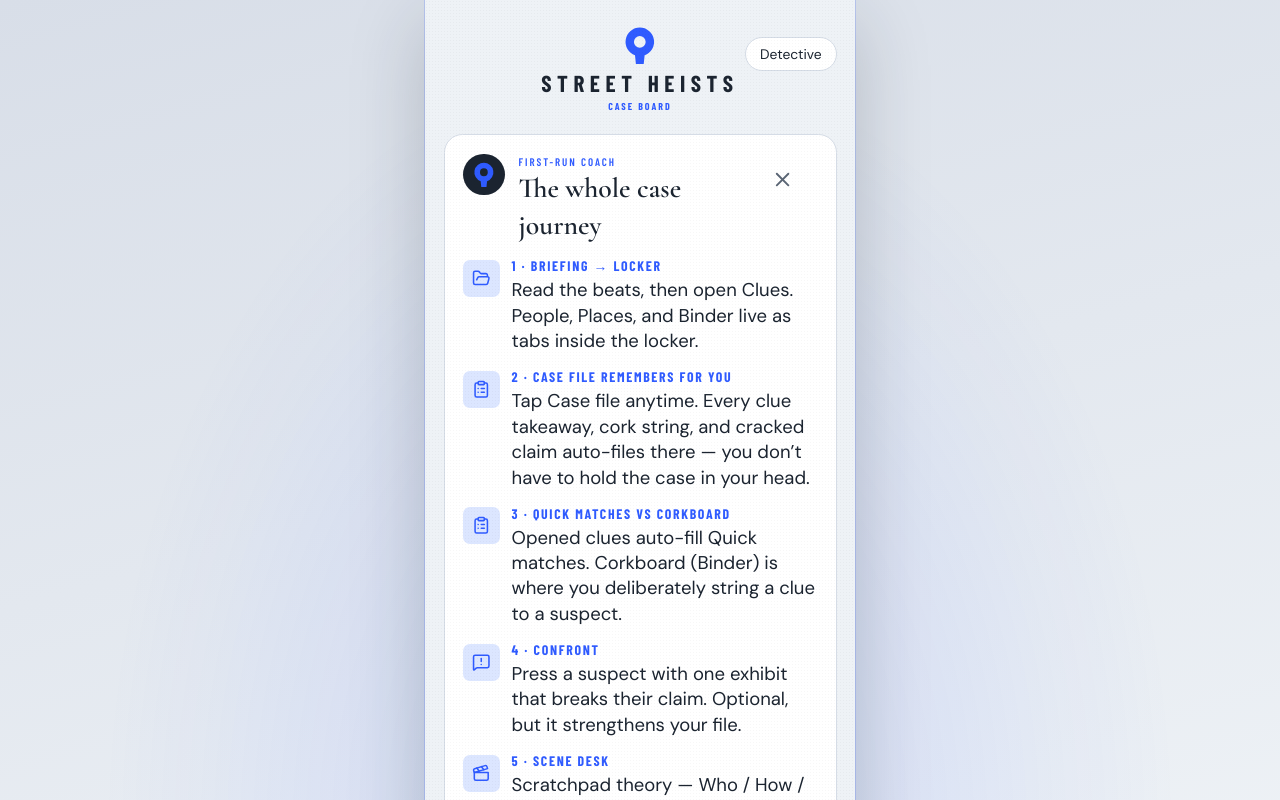
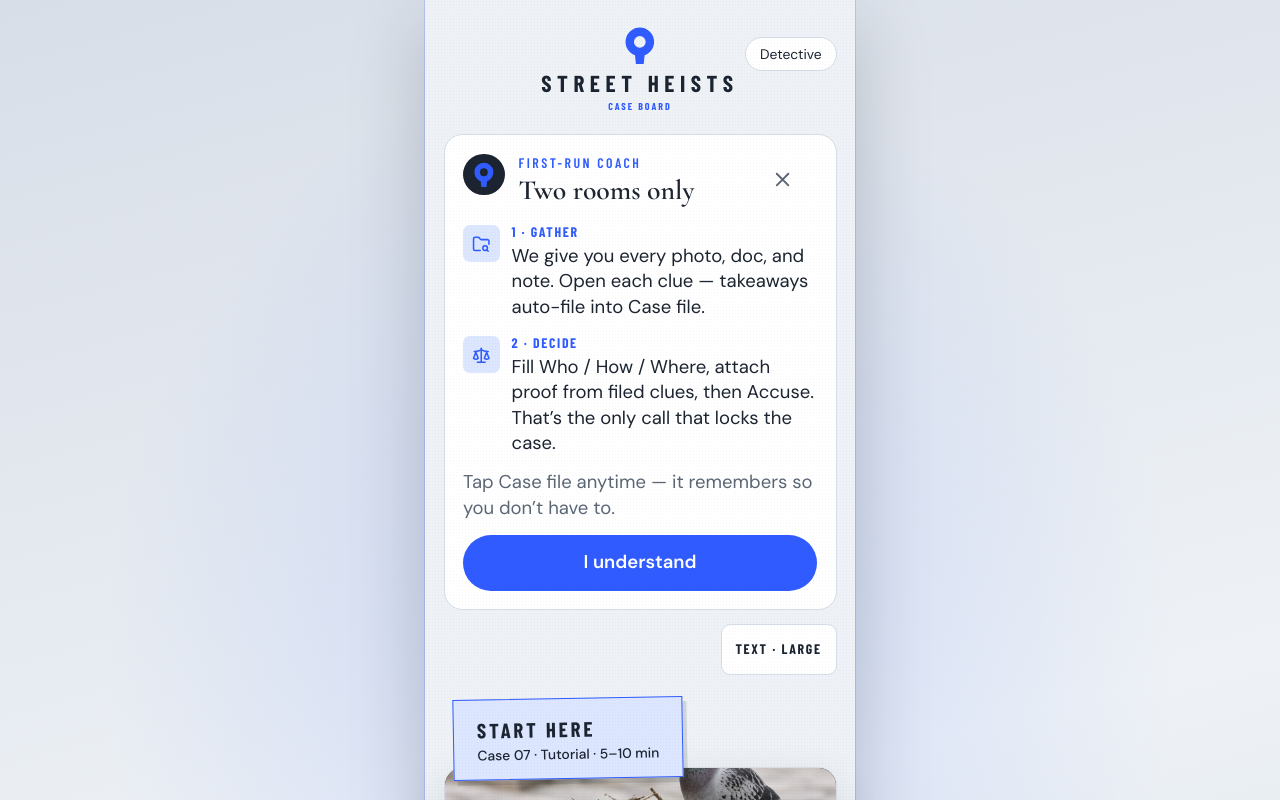
Before and after one commit to jobrandes/StreetHeists, a Next.js app: page /cases in a window 1280 px wide. Shown: the top 800 px of the page. Built offline with nearby package versions, Linux system fonts and the light colour scheme.

Commit message:
Ship Direction C: Gather and Decide as the only case rooms

```diff
--- a/src/components/case-chrome.tsx
+++ b/src/components/case-chrome.tsx
@@ -9,20 +9,13 @@ import {
 } from "@/lib/case-journey";
 import type { CaseFile, CaseProgress } from "@/lib/types";
 import { cn } from "@/lib/utils";
-import {
-  Clapperboard,
-  FolderOpen,
-  Gavel,
-  MessageSquareWarning,
-} from "lucide-react";
+import { FolderSearch, Scale } from "lucide-react";
 import Link from "next/link";
 import type { ReactNode } from "react";
 
 const NAV_ICONS = {
-  locker: FolderOpen,
-  confront: MessageSquareWarning,
-  scene: Clapperboard,
-  accuse: Gavel,
+  gather: FolderSearch,
+  decide: Scale,
 } as const;
 
 export function CaseChrome({
@@ -41,10 +34,11 @@ export function CaseChrome({
   backLabel?: string;
 }) {
   const strip = progressStripCopy(step, caseFile, progress);
+  const room = step === "briefing" ? "gather" : step;
 
   return (
     <div className="play-day flex min-h-dvh flex-col">
-      <div className="sticky top-0 z-30 border-b border-hairline bg-[#EEF2F6]/95 px-4 pb-2 pt-3 backdrop-blur">
+      <div className="sticky top-0 z-30 border-b border-hairline bg-[#EEF2F6]/95 px-4 pb-3 pt-3 backdrop-blur">
         <div className="mx-auto flex max-w-[430px] items-center justify-between gap-2">
           {backHref ? (
             <Link
@@ -58,74 +52,33 @@ export function CaseChrome({
               Case {String(caseFile.number).padStart(2, "0")}
             </span>
           )}
-          <p className="truncate font-serif text-base font-semibold text-ink">
+          <p className="truncate font-serif text-lg font-semibold text-ink">
             {caseFile.title}
           </p>
           <CaseNotebookButton caseFile={caseFile} progress={progress} />
         </div>
-        <div className="mx-auto mt-2 max-w-[430px] rounded-lg border border-[#2F5BFF]/25 bg-[#DCE6FF]/70 px-3 py-2.5">
-          <p className="font-display text-xs font-bold tracking-[0.14em] text-[#2F5BFF] uppercase">
-            {strip.stepLabel}
-          </p>
-          <p className="mt-1 text-sm font-medium leading-snug text-ink">
-            {strip.detail}
-          </p>
-          <div className="mt-2 flex gap-1" aria-hidden>
-            {CASE_NAV.map((item) => {
-              const active =
-                item.id === step || (step === "briefing" && item.id === "locker");
-              const reached = stepIndexReached(step, item.id);
-              return (
-                <span
-                  key={item.id}
-                  className={cn(
-                    "h-1.5 flex-1 rounded-full",
-                    active
-                      ? "bg-[#2F5BFF]"
-                      : reached
-                        ? "bg-[#2F5BFF]/45"
-                        : "bg-hairline",
-                  )}
-                />
-              );
-            })}
-          </div>
-        </div>
-        <FirstUseTip
-          tipId="case-file"
-          className="mx-auto mt-2 max-w-[430px]"
-          text="Stuck remembering? Tap Case file anytime — it keeps every clue, link, and crack for you."
-        />
-      </div>
 
-      <div className="mx-auto w-full max-w-[430px] flex-1 px-4 pb-32 pt-4 text-base leading-snug">
-        {children}
-      </div>
-
-      <nav
-        aria-label="Case destinations"
-        className="fixed inset-x-0 bottom-0 z-30 mx-auto max-w-[430px] border-t border-hairline bg-[#EEF2F6]/95 px-2 pb-[max(0.75rem,env(safe-area-inset-bottom))] pt-2 backdrop-blur"
-      >
-        <FirstUseTip
-          tipId="case-nav"
-          className="mb-1.5 px-2"
-          text="Locker · Confront · Scene · Accuse — always one tap away. Scene is a draft; Accuse is the real call."
-        />
-        <div className="grid grid-cols-4 gap-1">
+        {/* Direction C — two huge room pills */}
+        <div
+          className="mx-auto mt-3 grid max-w-[430px] grid-cols-2 gap-2 rounded-2xl border border-hairline bg-card p-1.5"
+          role="tablist"
+          aria-label="Case rooms"
+        >
           {CASE_NAV.map((item) => {
             const Icon = NAV_ICONS[item.id];
-            const active = item.id === step;
+            const active = item.id === room;
             return (
               <Link
                 key={item.id}
                 href={item.href(caseFile.id)}
+                role="tab"
+                aria-selected={active}
                 className={cn(
-                  "flex min-h-14 flex-col items-center justify-center gap-1 rounded-lg px-1 py-2 font-display text-xs font-bold tracking-[0.08em] uppercase transition-colors",
+                  "flex min-h-14 items-center justify-center gap-2 rounded-xl font-display text-base font-bold tracking-[0.1em] uppercase transition-colors",
                   active
-                    ? "bg-[#2F5BFF] text-white"
+                    ? "bg-[#2F5BFF] text-white shadow-[0_4px_0_#2549d6]"
                     : "text-ink hover:bg-[#E8EEF8]",
                 )}
-                aria-current={active ? "page" : undefined}
               >
                 <Icon className="size-5" />
                 {item.label}
@@ -133,15 +86,26 @@ export function CaseChrome({
             );
           })}
         </div>
-      </nav>
+
+        <div className="mx-auto mt-3 max-w-[430px] rounded-lg border border-[#2F5BFF]/25 bg-[#DCE6FF]/70 px-3 py-2.5">
+          <p className="font-display text-xs font-bold tracking-[0.14em] text-[#2F5BFF] uppercase">
+            {strip.stepLabel}
+          </p>
+          <p className="mt-1 text-base font-medium leading-snug text-ink">
+            {strip.detail}
+          </p>
+        </div>
+
+        <FirstUseTip
+          tipId="two-rooms"
+          className="mx-auto mt-2 max-w-[430px]"
+          text="Only two rooms: Gather (clues we give you) and Decide (Who / How / Where + proof). Case file remembers the rest."
+        />
+      </div>
+
+      <div className="mx-auto w-full max-w-[430px] flex-1 px-4 pb-10 pt-4 text-base leading-snug">
+        {children}
+      </div>
     </div>
   );
 }
-
-function stepIndexReached(
-  current: CaseStep,
-  target: (typeof CASE_NAV)[number]["id"],
-): boolean {
-  const order: CaseStep[] = ["briefing", "locker", "confront", "scene", "accuse"];
-  return order.indexOf(current) >= order.indexOf(target);
-}
--- a/src/components/first-run-coach.tsx
+++ b/src/components/first-run-coach.tsx
@@ -2,48 +2,21 @@
 
 import { KeyholeLogo } from "@/components/keyhole-logo";
 import { Button } from "@/components/ui/button";
-import {
-  Clapperboard,
-  ClipboardList,
-  FolderOpen,
-  Gavel,
-  MessageSquareWarning,
-  X,
-} from "lucide-react";
+import { FolderSearch, Scale, X } from "lucide-react";
 import { useEffect, useState } from "react";
 
 const STORAGE_KEY = "street-heists.onboarding-seen";
 
 const STOPS = [
   {
-    icon: FolderOpen,
-    title: "Briefing → Locker",
-    copy: "Read the beats, then open Clues. People, Places, and Binder live as tabs inside the locker.",
+    icon: FolderSearch,
+    title: "Gather",
+    copy: "We give you every photo, doc, and note. Open each clue — takeaways auto-file into Case file.",
   },
   {
-    icon: ClipboardList,
-    title: "Case file remembers for you",
-    copy: "Tap Case file anytime. Every clue takeaway, cork string, and cracked claim auto-files there — you don’t have to hold the case in your head.",
-  },
-  {
-    icon: ClipboardList,
-    title: "Quick matches vs Corkboard",
-    copy: "Opened clues auto-fill Quick matches. Corkboard (Binder) is where you deliberately string a clue to a suspect.",
-  },
-  {
-    icon: MessageSquareWarning,
-    title: "Confront",
-    copy: "Press a suspect with one exhibit that breaks their claim. Optional, but it strengthens your file.",
-  },
-  {
-    icon: Clapperboard,
-    title: "Scene desk",
-    copy: "Scratchpad theory — Who / How / Where draft. It does not lock the case.",
-  },
-  {
-    icon: Gavel,
-    title: "Accuse",
-    copy: "The real call. Same questions as Scene, but you attach proof. Wrong proof fails.",
+    icon: Scale,
+    title: "Decide",
+    copy: "Fill Who / How / Where, attach proof from filed clues, then Accuse. That’s the only call that locks the case.",
   },
 ] as const;
 
@@ -51,8 +24,7 @@ export function FirstRunCoach() {
   const [visible, setVisible] = useState(false);
 
   useEffect(() => {
-    // Restore this small UI preference only after hydration.
-    // eslint-disable-next-line react-hooks/set-state-in-effect
+    // eslint-disable-next-line react-hooks/set-state-in-effect -- hydrate preference
     setVisible(window.localStorage.getItem(STORAGE_KEY) !== "true");
   }, []);
 
@@ -70,10 +42,10 @@ export function FirstRunCoach() {
           <KeyholeLogo className="size-6" />
         </div>
         <div className="min-w-0 flex-1">
-          <p className="font-display text-[11px] font-semibold tracking-[0.18em] text-gold uppercase">
+          <p className="font-display text-xs font-semibold tracking-[0.18em] text-gold uppercase">
             First-run coach
           </p>
-          <h2 className="font-serif text-2xl font-semibold text-ink">The whole case journey</h2>
+          <h2 className="font-serif text-2xl font-semibold text-ink">Two rooms only</h2>
         </div>
         <button
           type="button"
@@ -102,11 +74,10 @@ export function FirstRunCoach() {
           );
         })}
       </ol>
-      <p className="mt-3 text-sm leading-snug text-muted">
-        Bottom tabs stay visible on every case screen: Locker · Confront · Scene · Accuse.
-        Case file keeps the facts for you.
+      <p className="mt-3 text-base leading-snug text-muted">
+        Tap Case file anytime — it remembers so you don’t have to.
       </p>
-      <Button className="mt-3 w-full" onClick={dismiss}>
+      <Button className="mt-3 h-12 w-full" onClick={dismiss}>
         I understand
       </Button>
     </section>
```
Also changed, not shown: 1 other file (tests, documents, lock files or other folders).
